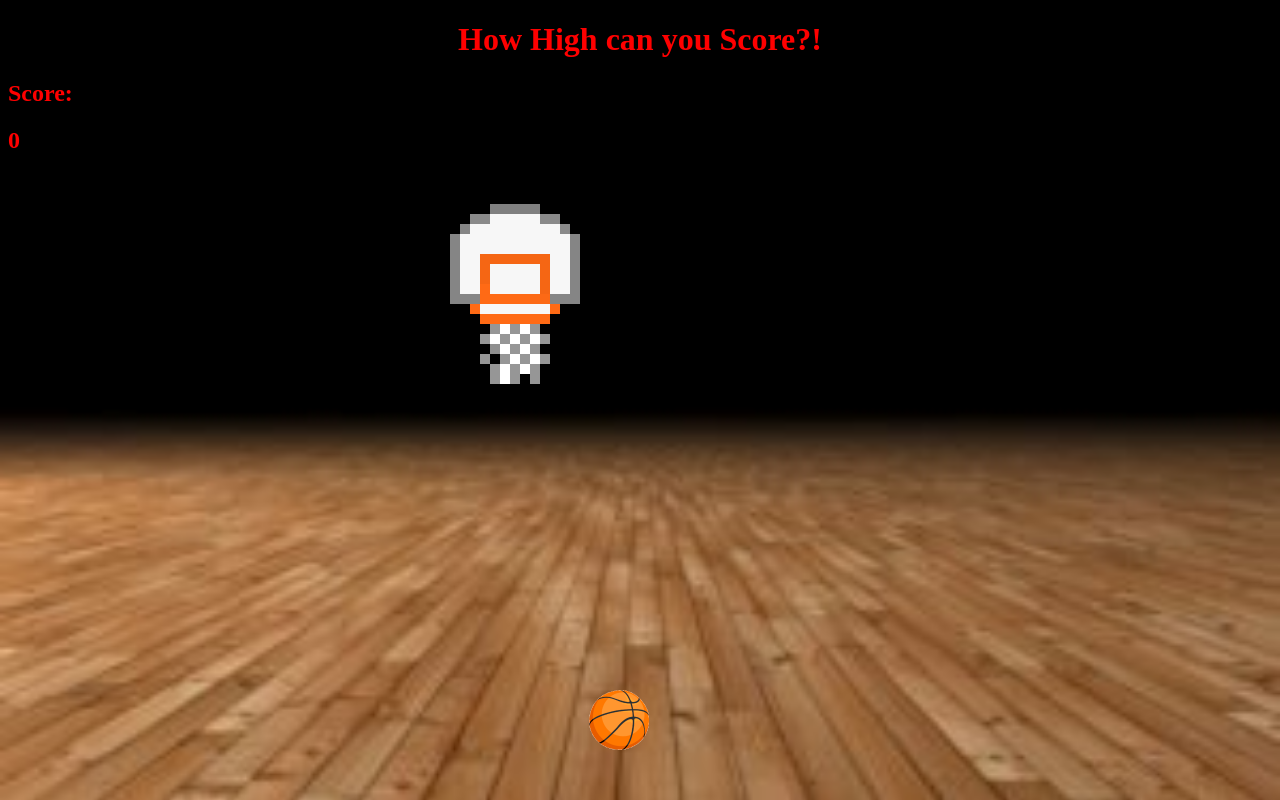
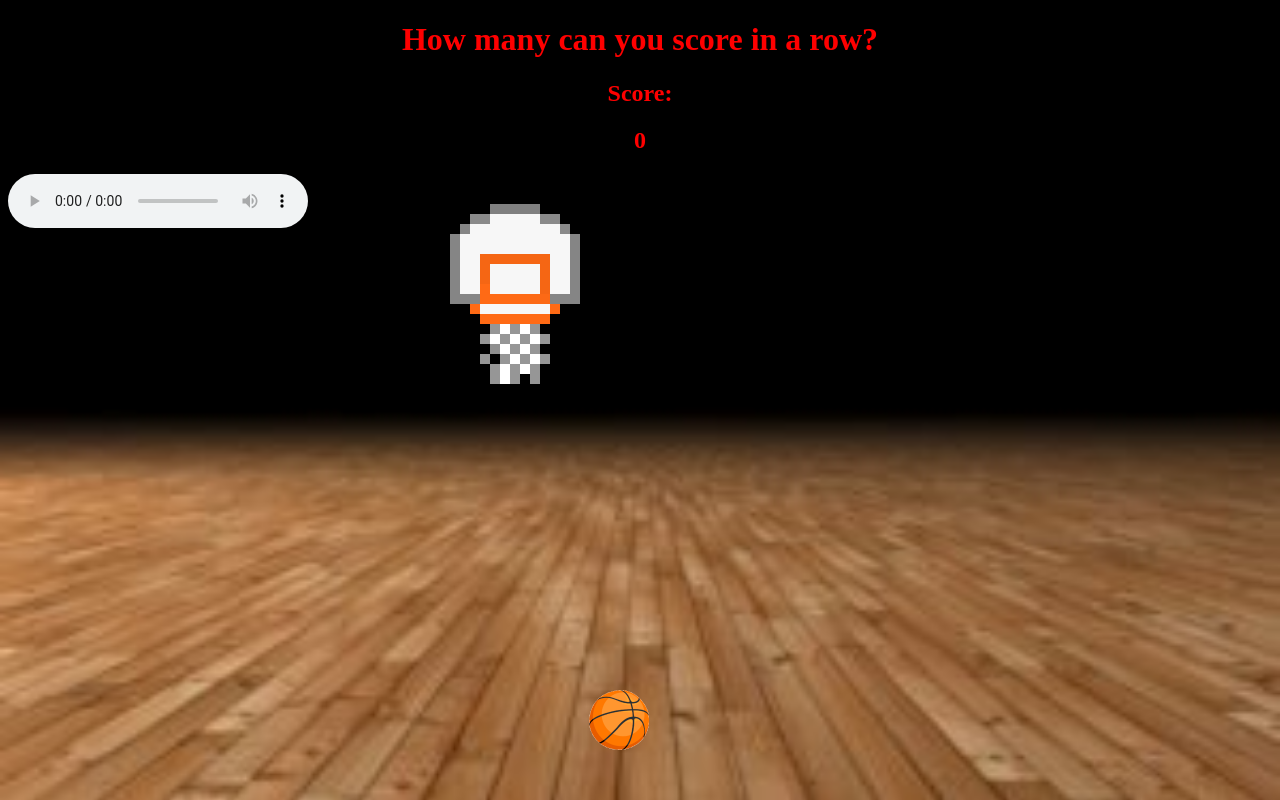
Before and after one commit to Tvoir/Milestone_Project_Web_Game, a plain HTML site: page index.html in a window 1280 px wide. Drawn offline with Linux system fonts and the light colour scheme.

Commit message:
test for github link

```diff
--- a/ball.js
+++ b/ball.js
@@ -34,6 +34,7 @@ document.addEventListener('keydown', (e) => {
                                 console.log("collision detected")
                                 score++;
                                 playerScore.innerHTML = score;
+
                                 // alert('You made it!')
                                 ballPosition = 0
                                 // myRim.style.left = "150px"
--- a/index.html
+++ b/index.html
@@ -9,17 +9,19 @@
 </head>
 <Pause>
 <!-- //create a title for the game at the top// -->
-        <h1>How High can you Score?!</h1>
-        <h2>Score:</h2>
-        <h2 id="score-counter"> 0 </h2>
-        <audio control autoplay src="./assets/38-J-E-N-O-V-A.mp3" loop="false" hidden="true" autostart="true"></audio>
+<h1>How many can you score in a row?</h1>
+<h2>Score:</h2>
+<h2 id="score-counter"> 0 </h2>
+<audio controls autoplay>
+        <source src="./assets/38-J-E-N-O-V-A.mp3" type="audio/mpeg">
+</audio>
 
-        <!-- place a picture of basketball hoop underneath title
+<!-- place a picture of basketball hoop underneath title
         <img class="center" src="./img/Hoop.png.crdownload" alt="Basketball Hoop"> -->
         <!-- create a score tracker on the right hand side -->
 
         <!-- create a pause button on top left hand side  -->
-                <!-- <p>Pause:</p> -->
+        <!-- <p>Pause:</p> -->
         <!-- create an image with a basketball -->
         <img class="center fix ball" src="./assets/ball.png" alt="Basketball" width="60">
 
--- a/index.js
+++ b/index.js
@@ -10,3 +10,9 @@ async function moveHoop(){
 
 }}
 moveHoop()
+
+
+// why did you choose this game
+// live demo of how the game works
+// your favorite function
+// what you learned while doing this project
--- a/style.css
+++ b/style.css
@@ -19,8 +19,12 @@ body {
     /* width: 50%; */
 }
 
-.fix{
+.fix {
     position:fixed;
     bottom:50px;
     left: 46%;
 }
+
+h2 {
+    text-align: center
+}
```
